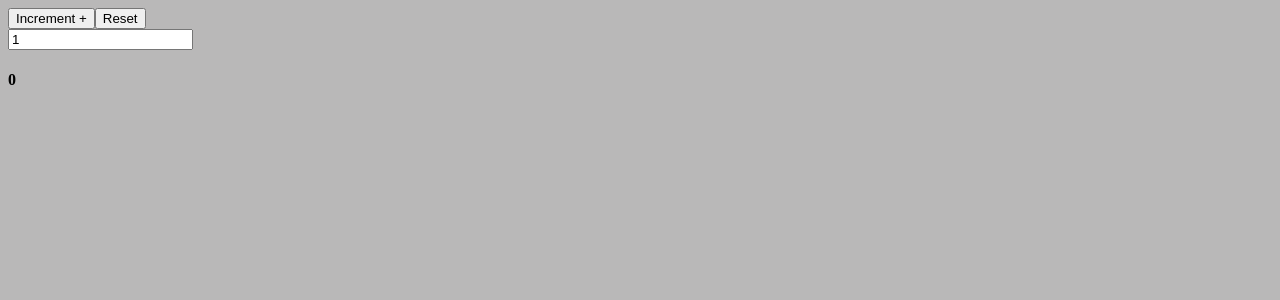
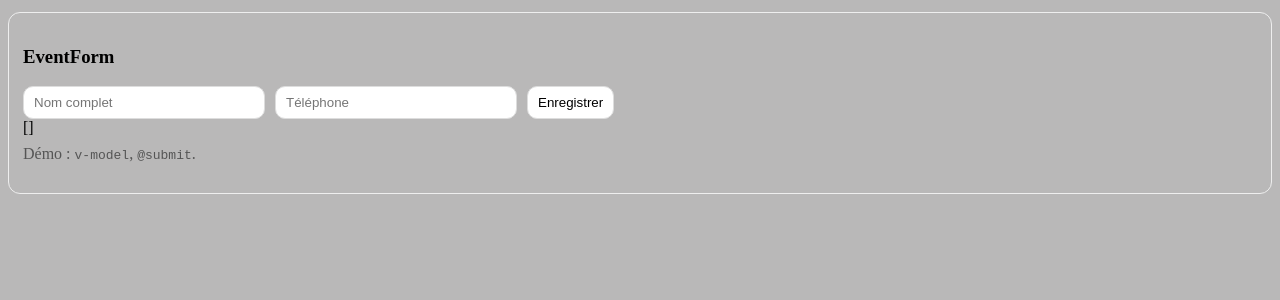
Before and after one commit to khadijadiop-g/VUECOURS, a Vue app in the folder cours/: page / in a window 1280 px wide. Shown: the top 300 px of the page. Built offline with nearby package versions, Linux system fonts and the light colour scheme.

Commit message:
formEvent

```diff
--- a/cours/src/App.vue
+++ b/cours/src/App.vue
@@ -1,5 +1,7 @@
 <script setup>
-import Event from './demos/05_Event/Event.vue';
+import FormEvent from './demos/05_Event/FormEvent.vue';
+
+// import Event from './demos/05_Event/Event.vue';
 
 // import VBind from './demos/03_VBind/VBind.vue';
 // import AttributDynamic from './demos/04_AttributDynamic/AttributDynamic.vue';
@@ -12,7 +14,8 @@ import Event from './demos/05_Event/Event.vue';
 <template>
 
 <div>
-    <Event></Event>
+    <FormEvent></FormEvent>
+    <!-- <Event></Event> -->
     <!-- <AttributDynamic/> -->
     <!-- <VBind/> -->
 <!-- <Interpolation></Interpolation> -->
--- a/cours/src/demos/05_Event/Event.vue
+++ b/cours/src/demos/05_Event/Event.vue
@@ -1,5 +1,3 @@
-
-
 <script setup>
 import { ref } from 'vue';
 
--- /dev/null
+++ b/cours/src/demos/05_Event/FormEvent.vue
@@ -0,0 +1,70 @@
+<script setup>
+import { ref } from 'vue';
+
+const fullName = ref('');
+const phoneNumber = ref('');
+const tabs = ref([]);
+
+function addContact(){
+    if(!fullName.value.trim() || !phoneNumber.value.trim()) return;
+    tabs.value.unshift({
+        id: crypto.randomUUID(),
+        name:fullName.value,
+        phone:phoneNumber.value
+    })
+
+}
+
+</script>
+
+<template>
+  <div class="card">
+    <h3>EventForm</h3>
+
+    <form class="form" @submit.prevent="addContact">
+      <input class="input" placeholder="Nom complet" v-model="fullName"  />
+      <input class="input" placeholder="Téléphone" v-model="phoneNumber" />
+      <button type="submit">Enregistrer</button>
+    </form>
+        {{ tabs }}
+    <p class="note">Démo : <code>v-model</code>, <code>@submit</code>.</p>
+  </div>
+</template>
+
+<style scoped>
+.card {
+  padding: 14px;
+  border: 1px solid #eee;
+  border-radius: 12px;
+  margin-top: 12px;
+}
+.form {
+  display: flex;
+  gap: 10px;
+  flex-wrap: wrap;
+}
+.input {
+  padding: 8px 10px;
+  border: 1px solid #ddd;
+  border-radius: 10px;
+  min-width: 220px;
+}
+button {
+  padding: 8px 10px;
+  border-radius: 10px;
+  border: 1px solid #ddd;
+  background: white;
+}
+.empty {
+  margin-top: 10px;
+  color: #666;
+}
+.list {
+  margin: 10px 0 0;
+  padding-left: 18px;
+}
+.note {
+  margin-top: 8px;
+  color: #555;
+}
+</style>
```
